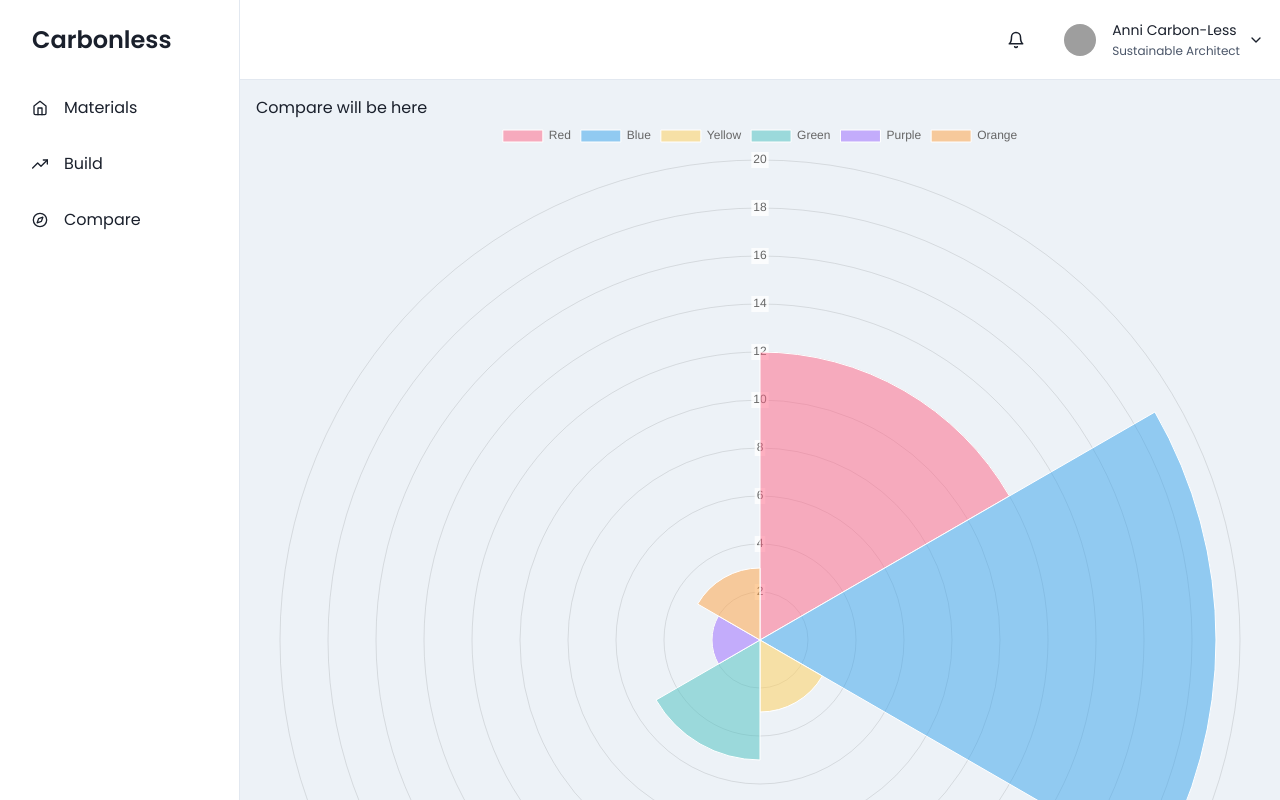
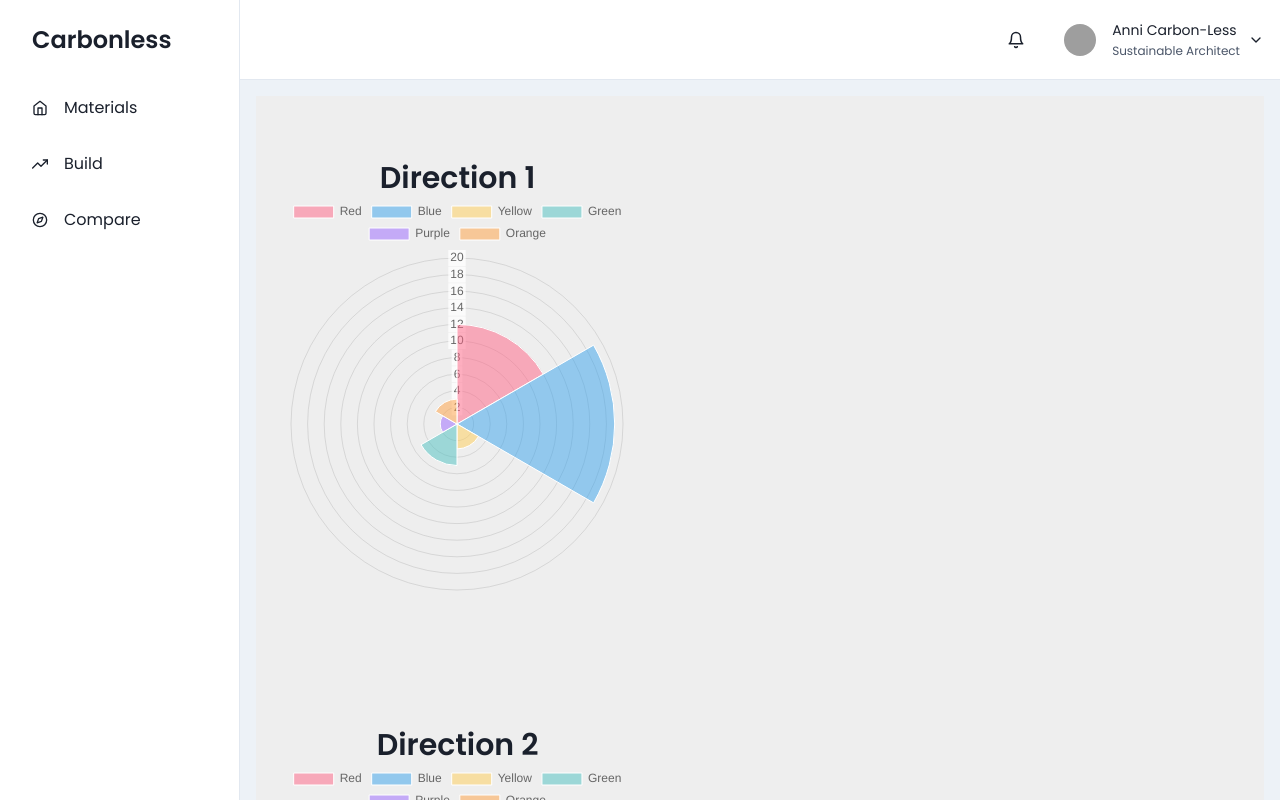
Before and after one commit to krishaamer/carbonless, a Next.js app: page /compare in a window 1280 px wide. Shown: the top 800 px of the page. Built offline with nearby package versions, Linux system fonts and the light colour scheme; grey boxes are pictures that could not be loaded.

Commit message:
Show multiple charts

```diff
--- a/pages/compare.js
+++ b/pages/compare.js
@@ -1,12 +1,29 @@
 import SidebarWithHeader from "../components/SidebarWithHeader.tsx";
-import { Text } from "@chakra-ui/react";
+import { Flex, Text, Heading } from "@chakra-ui/react";
 import MyChart from "../components/MyChart";
 
 export default function Index() {
   return (
     <SidebarWithHeader>
-      <Text>Compare will be here</Text>
-      <MyChart />
+      <Flex
+        bg="column-bg"
+        flexDir="column"
+        position="relative"
+        backgroundColor="#eee"
+      >
+        <Flex py="4rem" flexDir="column" align="center" width="40%">
+          <Heading fontSize="3xl" fontWeight={600}>
+            Direction 1
+          </Heading>
+          <MyChart />
+        </Flex>
+        <Flex py="4rem" flexDir="column" align="center" width="40%">
+          <Heading fontSize="3xl" fontWeight={600}>
+            Direction 2
+          </Heading>
+          <MyChart />
+        </Flex>
+      </Flex>
     </SidebarWithHeader>
   );
 }
```
